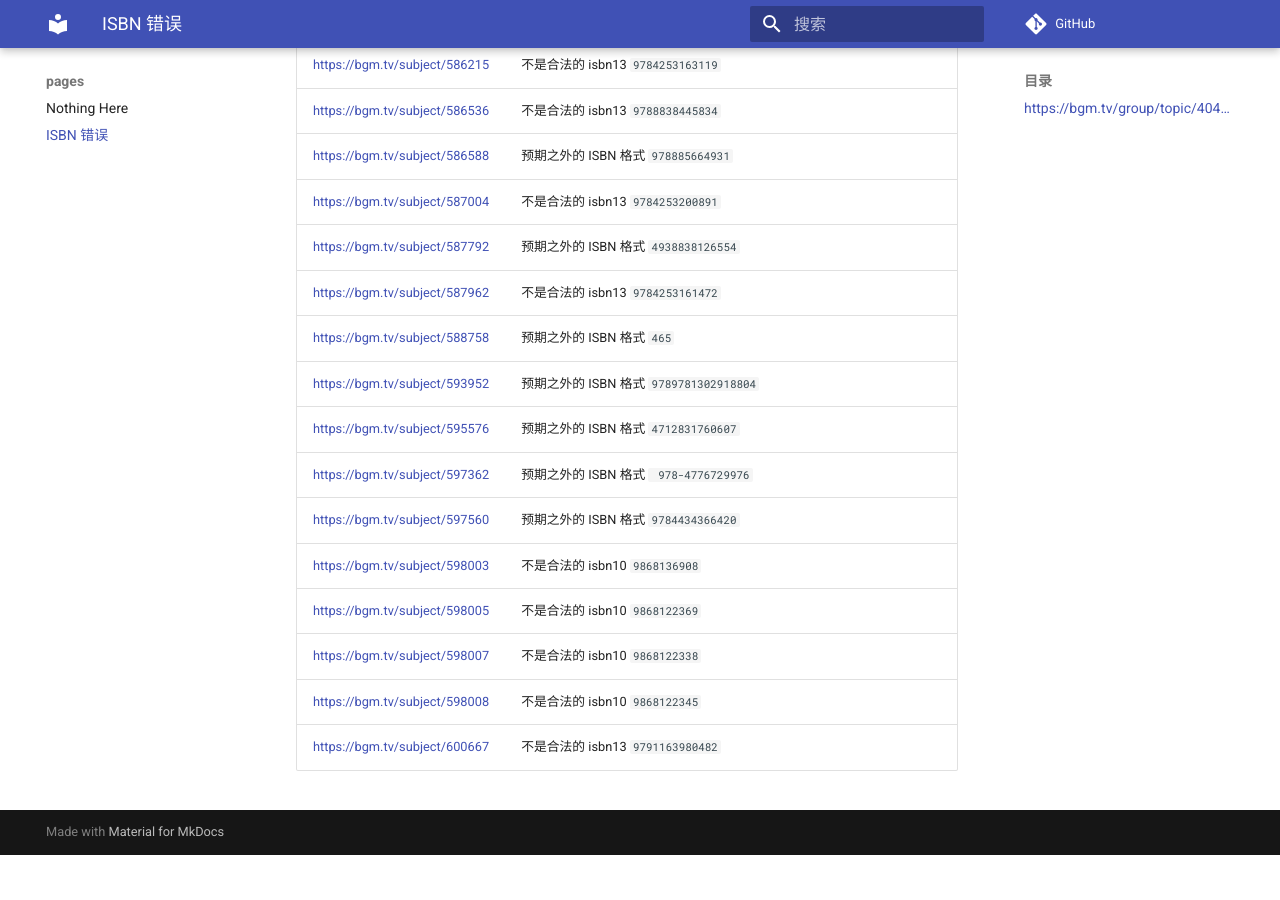
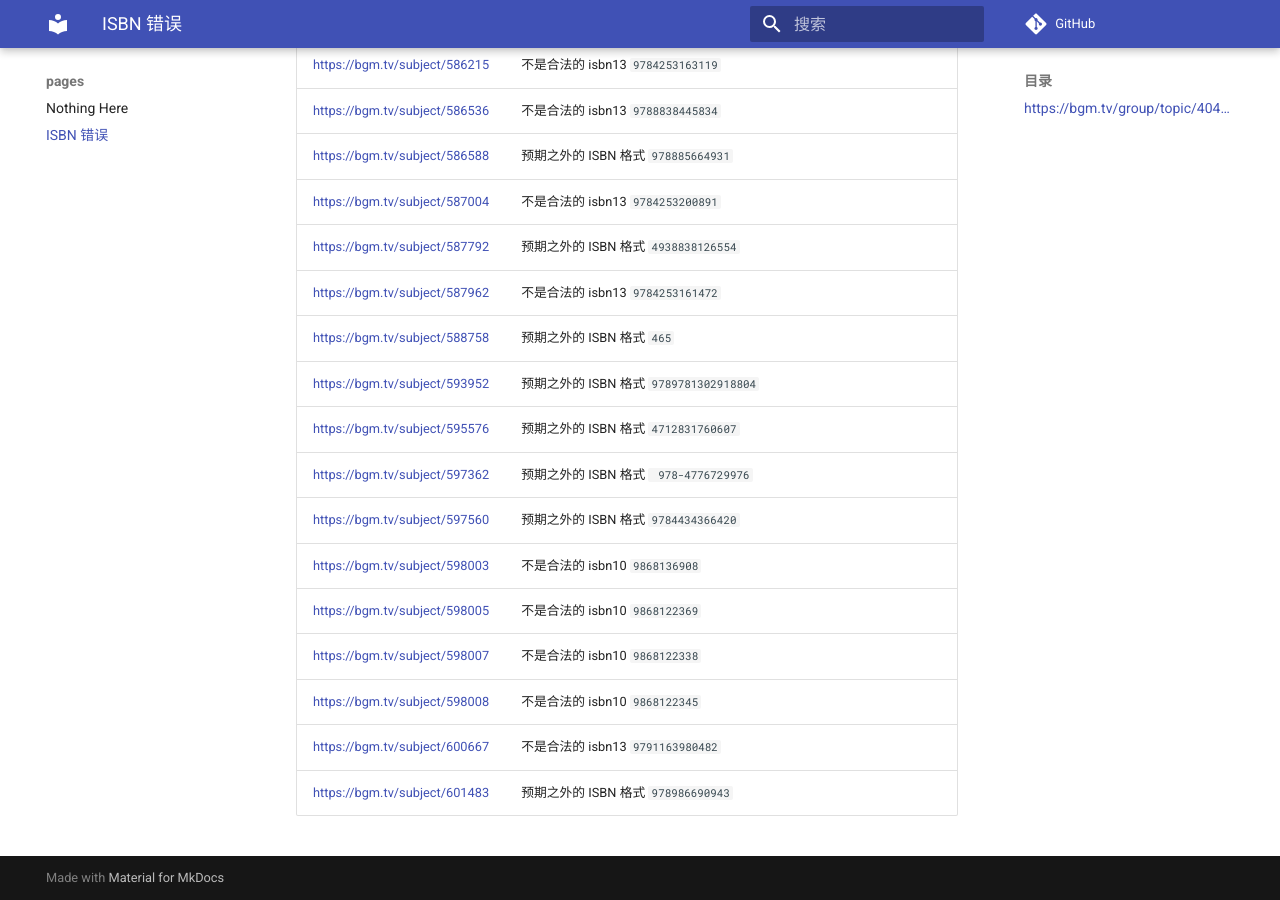
Before and after one commit to trim21/bangumi-pages, an MkDocs documentation site: the page built from docs/isbn.md, in a window 1280 px wide and 900 px high, scrolled down 9460 px. Built offline with MkDocs 1.6.1 and Material for MkDocs 9.7.7, drawn with Linux system fonts in a browser that asks for light colours; comment, search, counter and statistics services are not loaded; before the commit the page ends 10315 px from its top, so only the background shows below that; part of the change alters nothing that is shown.

Commit message:
update isbn.md

```diff
--- a/docs/isbn.md
+++ b/docs/isbn.md
@@ -1,7 +1,7 @@
 # ISBN 错误
 ## <https://bgm.tv/group/topic/404801>
 
-total 218
+total 219
 
 | url | error |
 | --- |  ---  |
@@ -223,3 +223,4 @@ total 218
 | <https://bgm.tv/subject/598007> | 不是合法的 isbn10 <code>9868122338</code> |
 | <https://bgm.tv/subject/598008> | 不是合法的 isbn10 <code>9868122345</code> |
 | <https://bgm.tv/subject/600667> | 不是合法的 isbn13 <code>9791163980482</code> |
+| <https://bgm.tv/subject/601483> | 预期之外的 ISBN 格式 `978986690943` |
```
